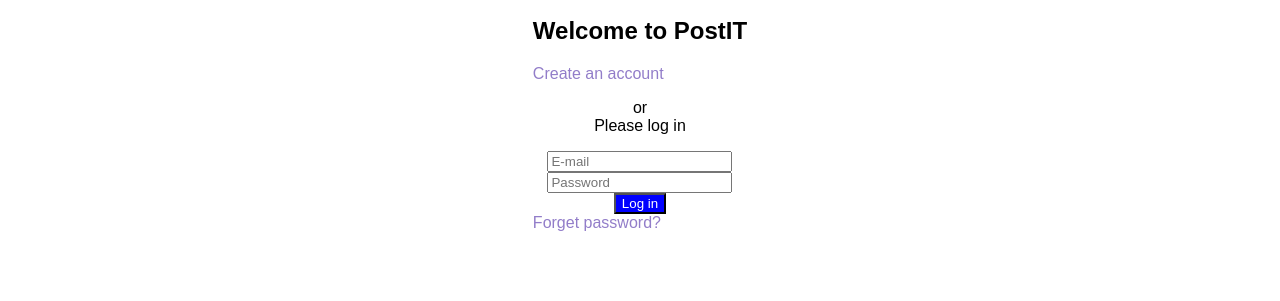
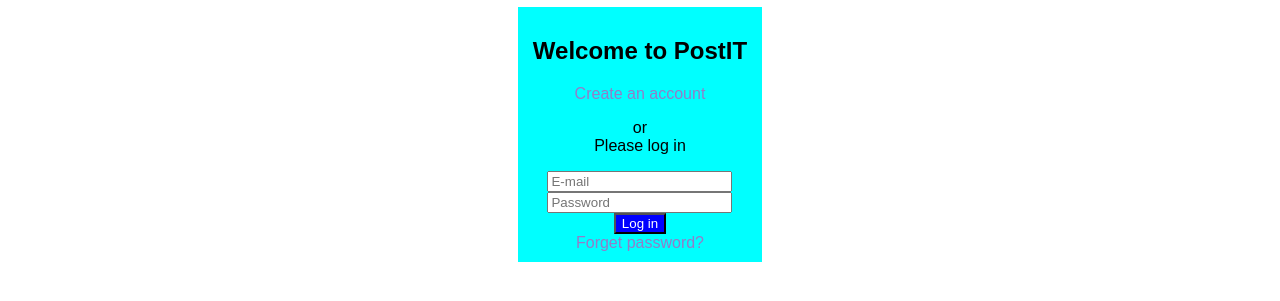
Before and after one commit to Kuulike/WAD2022-HWTeamAY, a plain HTML site: page login.html in a window 1280 px wide. Shown: the part 73-374 px from the top of the page. Drawn offline with Linux system fonts and the light colour scheme.

Commit message:
Vahe commit, pärast merge conflicti

```diff
--- a/res/css/loginStyle.css
+++ b/res/css/loginStyle.css
@@ -1,4 +1,3 @@
-<<<<<<< HEAD
 *{
     font-family: sans-serif;
     box-sizing: border-box;
@@ -95,8 +94,6 @@ div.content {
 
 
 
-=======
->>>>>>> 06ac517fd423b2668f449a7fc1ae1505505e03a9
 /* Login content settings */
 .logincontent{
     display: flex;
```
Also changed, not shown: index.html (+11 -40 lines).
